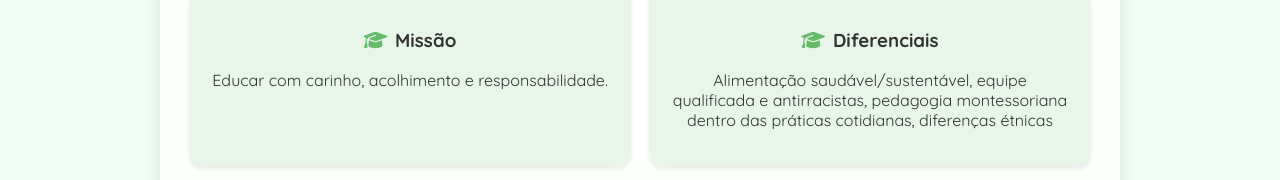
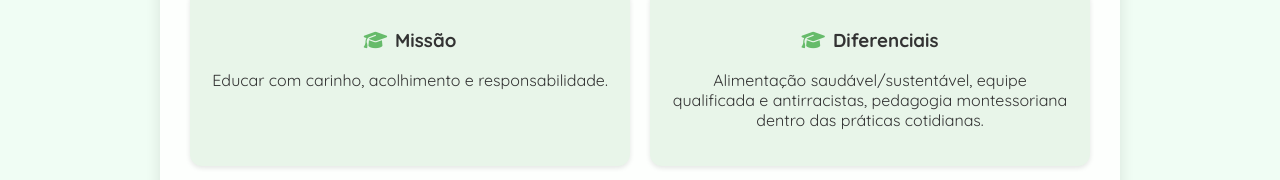
Before and after one commit to AbnerSantos123/CEI-Estrela-cadente, a plain HTML site: page index.html in a window 1280 px wide. Shown: the part 307-487 px from the top of the page. Drawn offline with Linux system fonts and the light colour scheme.

Commit message:
Update index.html

```diff
--- a/index.html
+++ b/index.html
@@ -297,7 +297,7 @@
       </div>
       <div class="card">
         <h3>Diferenciais</h3>
-        <p>Alimentação saudável/sustentável, equipe qualificada e antirracistas, pedagogia montessoriana dentro das práticas cotidianas, diferenças étnicas</p>
+        <p>Alimentação saudável/sustentável, equipe qualificada e antirracistas, pedagogia montessoriana dentro das práticas cotidianas.</p>
       </div>
       <div class="card">
         <h3>Agende uma Visita</h3>
```
